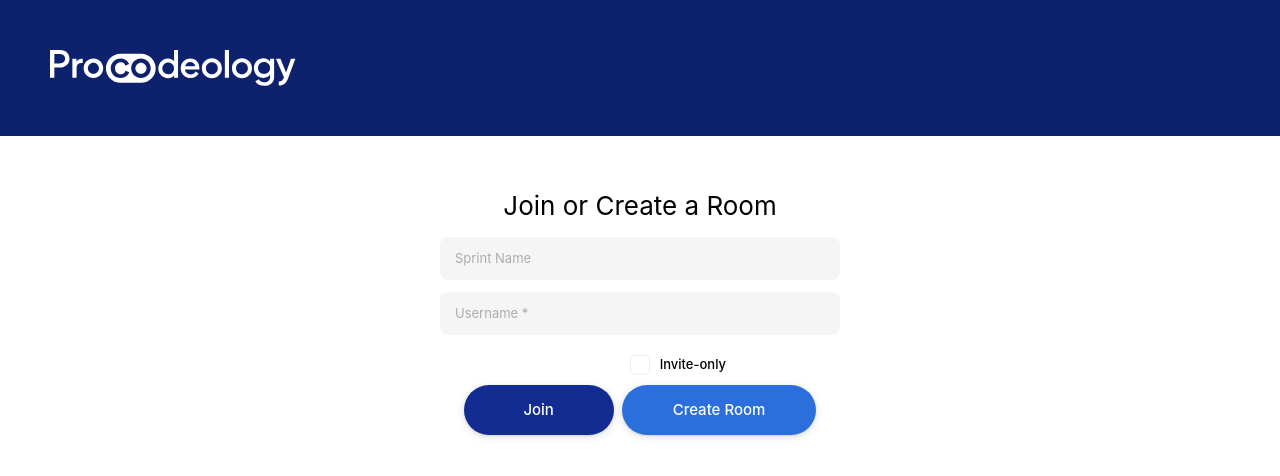
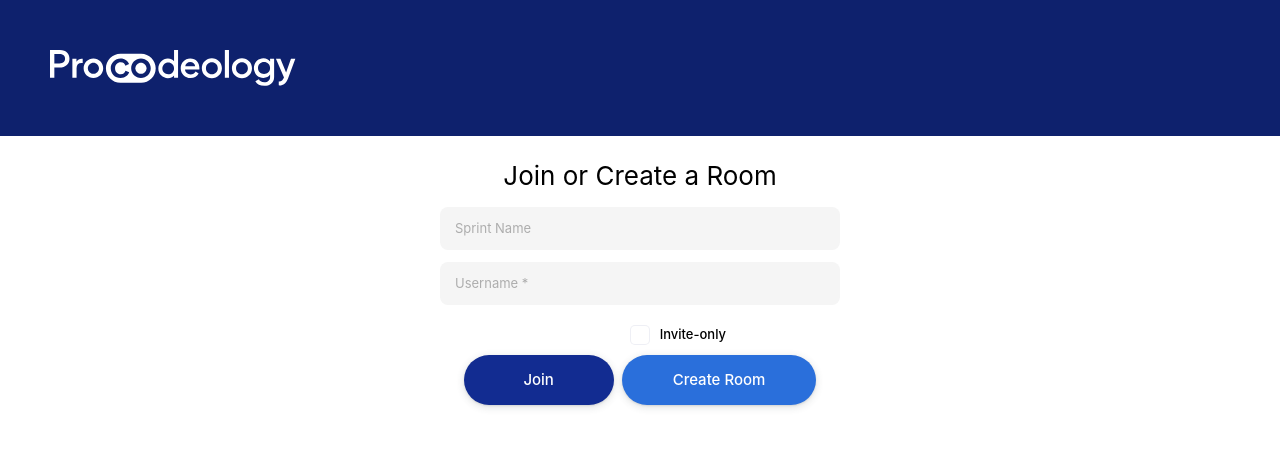
Before and after one commit to creepingitreal/planning-poker, a Vue app in the folder client/: page / in a window 1280 px wide. Shown: the top 476 px of the page. Built offline with nearby package versions, Linux system fonts and the light colour scheme; no server answers.

Commit message:
PP-retro: Fix nav

```diff
--- a/client/src/App.vue
+++ b/client/src/App.vue
@@ -1,5 +1,9 @@
 <template>
-  <nav :class="{'no-margin': showToolSubnav}">
+  <div>
+    <div class="nav-bar"
+    :class="{'no-padding-bottom': showToolSubnav}"
+    >
+      <nav>
         <RouterLink to="/">
           <div class="logo">
             <img
@@ -26,9 +30,11 @@
           Retro Board
         </button>
       </nav>
+    </div>
     <main>
       <RouterView />
     </main>
+  </div>
 </template>
 
 <script setup>
--- a/client/src/style.css
+++ b/client/src/style.css
@@ -39,19 +39,18 @@ body {
 
 
 
-nav {
+.nav-bar {
     background-color: var(--dark-blue);
     padding: 30px;
     margin-bottom: 20px;
     align-items: start;
     @media screen and (min-width: 640px) {
         padding: 50px;
-        margin-bottom: 50px;
         align-items: center;
     }
 
-    &.no-margin {
-        margin-bottom: 0;
+    &.no-padding-bottom {
+        padding-bottom: 0;
     }
 }
 
@@ -61,13 +60,7 @@ nav {
     gap: 4px;
     background-color: var(--dark-blue);
     padding: 0 30px;
-    margin-bottom: 20px;
     letter-spacing: 1.7%;
-
-    @media screen and (min-width: 640px) {
-        padding: 0 50px;
-        margin-bottom: 50px;
-    }
 }
 
 .tool-tab {
```
Lines whose indentation alone changed are shown as unchanged.
